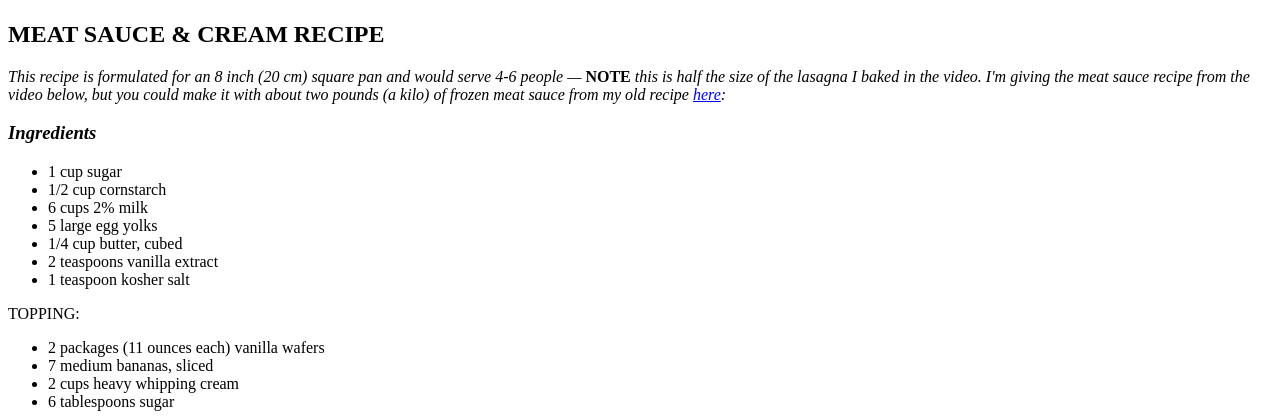
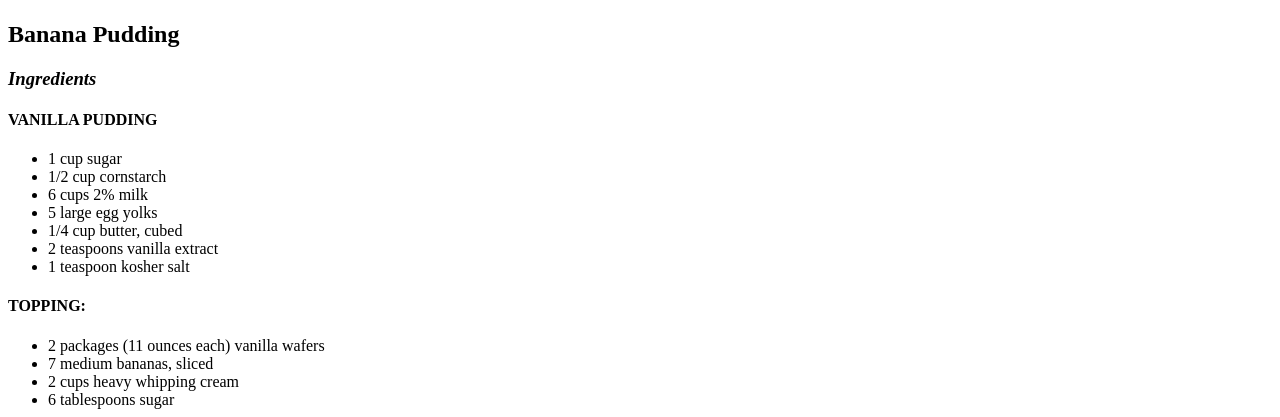
Before and after one commit to jjjustyn/git-recipes, a plain HTML site: page recipes/banana-pudding.html in a window 1280 px wide. Shown: the part 383-800 px from the top of the page. Drawn offline with Linux system fonts and the light colour scheme.

```diff
--- a/recipes/banana-pudding.html
+++ b/recipes/banana-pudding.html
@@ -7,15 +7,9 @@
         <h1>(Almost) Scratch Banana Pudding</h1>
         <img src = "https://www.tasteofhome.com/wp-content/uploads/2018/01/Banana-Crumb-Pudding_EXPS_CPBZ21_164749_E10_20_3b-1.jpg?fit=700,1024" alt =  "Banana Crumb Pudding Recipe">
         <p>
-            <h2>MEAT SAUCE & CREAM RECIPE</h2>
-            <em>This recipe is formulated for an 8 inch (20 cm) square pan and would serve 4-6 people — </em>
-            <strong>NOTE</strong>
-            <em>this is half the size of the lasagna I baked in the video.
-                I'm giving the meat sauce recipe from the video below,
-                but you could make it with about two pounds (a kilo) of frozen meat sauce from my old recipe <a href = "https://youtu.be/V5WR-K0zJYs ">here</a>:
-            </em>
-
+            <h2>Banana Pudding</h2>
             <h3><em>Ingredients</em></h3>
+            <h4>VANILLA PUDDING</h4>
             <ul>
                 <li>1 cup sugar</li>
                 <li>1/2 cup cornstarch</li>
@@ -25,7 +19,7 @@
                 <li>2 teaspoons vanilla extract</li>
                 <li>1 teaspoon kosher salt</li>
             </ul>
-            <p>TOPPING:</p>
+            <h4>TOPPING:</h4>
             <ul>
                 <li>2 packages (11 ounces each) vanilla wafers</li>
                 <li>7 medium bananas, sliced</li>
```
Also changed, not shown: index.html (+1 -1 lines).
